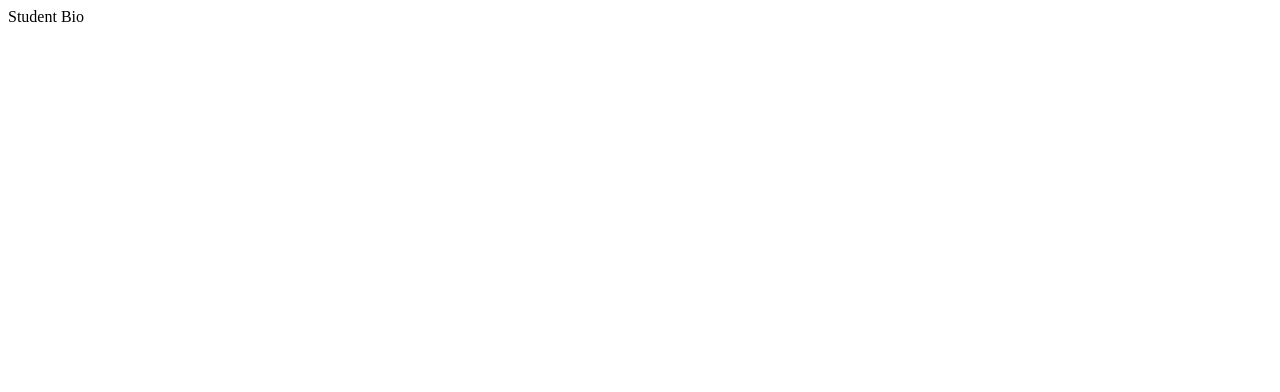
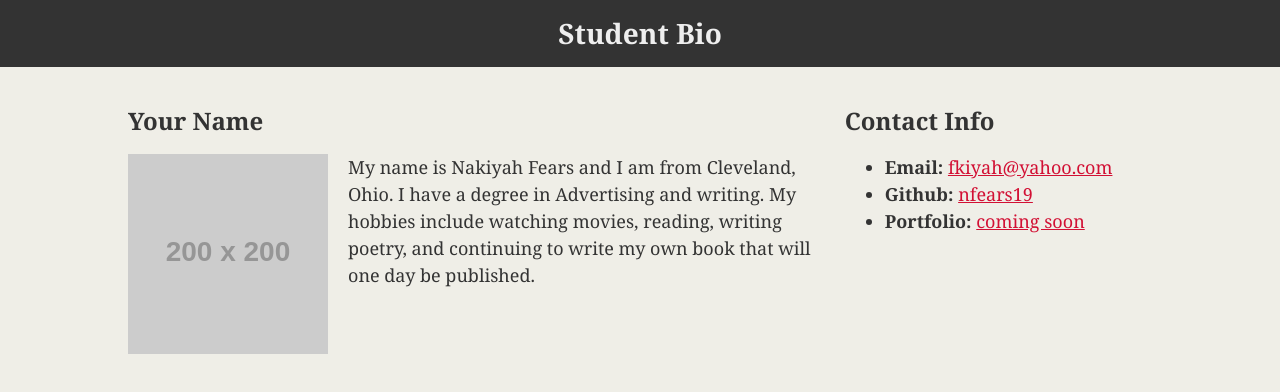
Before and after one commit to nfears19/nfears19.github.io, a plain HTML site: page index.html in a window 1280 px wide. Drawn offline with Linux system fonts and the light colour scheme; placeholder pictures from the web are drawn by us.

Commit message:
Uploading file

```diff
--- a/index.html
+++ b/index.html
@@ -1 +1,32 @@
-Student Bio
+<!DOCTYPE html>
+    <head>
+        <title>Student Bio</title>
+        <link rel="stylesheet" type="text/css" href="style.css">
+    </head>
+    <body>
+        <header>
+            <h1>Student Bio</h1>
+        </header>
+
+        <div class="container">
+
+            <section id="main-bio">
+
+              <h2>Your Name</h2>
+
+              <img id="bio-image" src="https://placehold.it/200x200" alt="Nakiyah Fears">
+
+              <p>My name is Nakiyah Fears and I am from Cleveland, Ohio. I have a degree in Advertising and writing. My hobbies include watching movies, reading, writing poetry, and continuing to write my own book that will one day be published.</p>
+            </section>
+
+            <section id="contact-info">
+              <h2>Contact Info</h2>
+              <ul>
+                <li><strong>Email:</strong> <a href="fkiyah@yahoo.com">fkiyah@yahoo.com</a></li>
+                <li><strong>Github:</strong> <a href="https://github.com/nfears19">nfears19</a></li>
+                <li><strong>Portfolio:</strong> <a href="#">coming soon</a></li>
+              </ul>
+            </section>
+        </div>
+    </body>
+</html>
```
